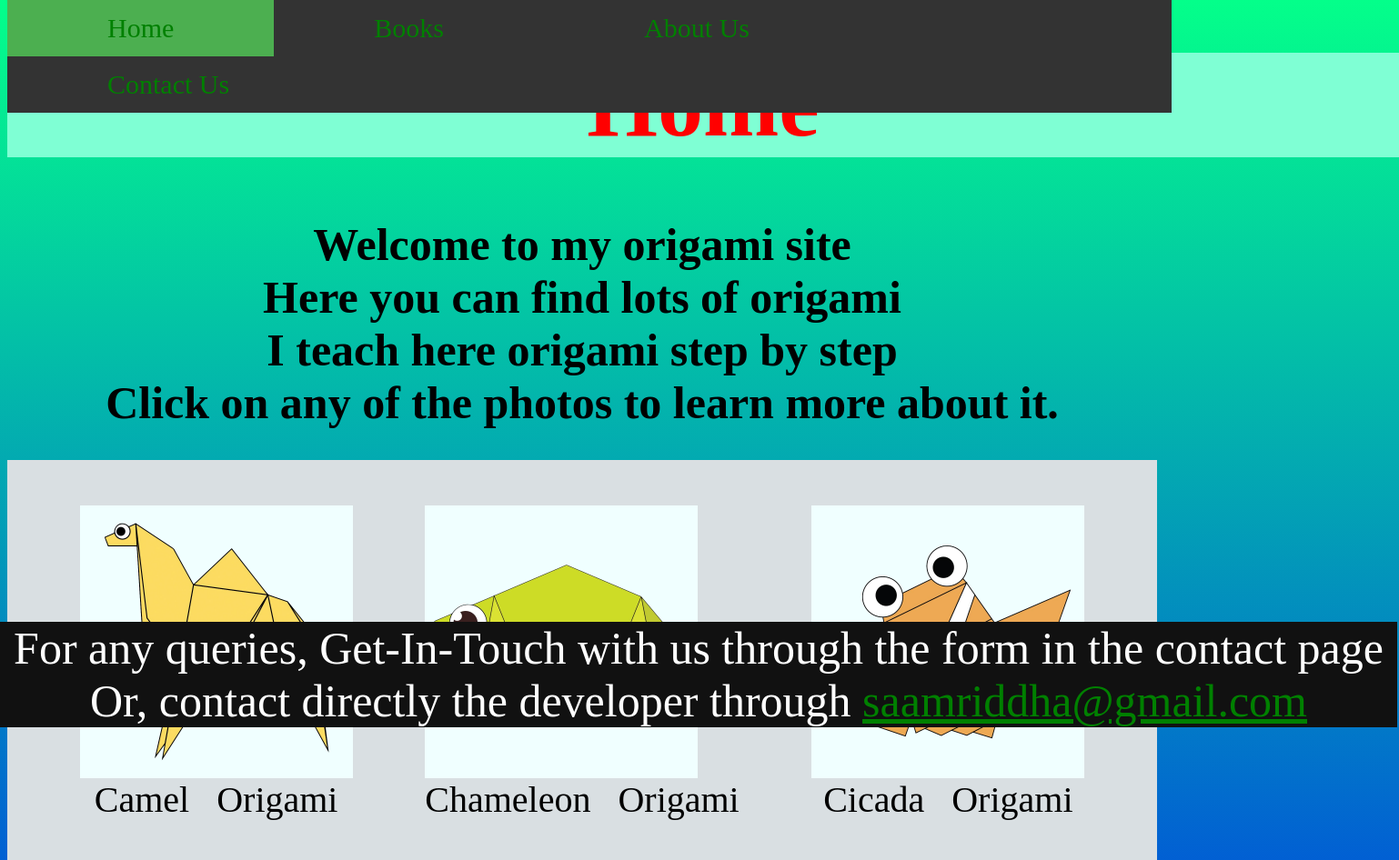
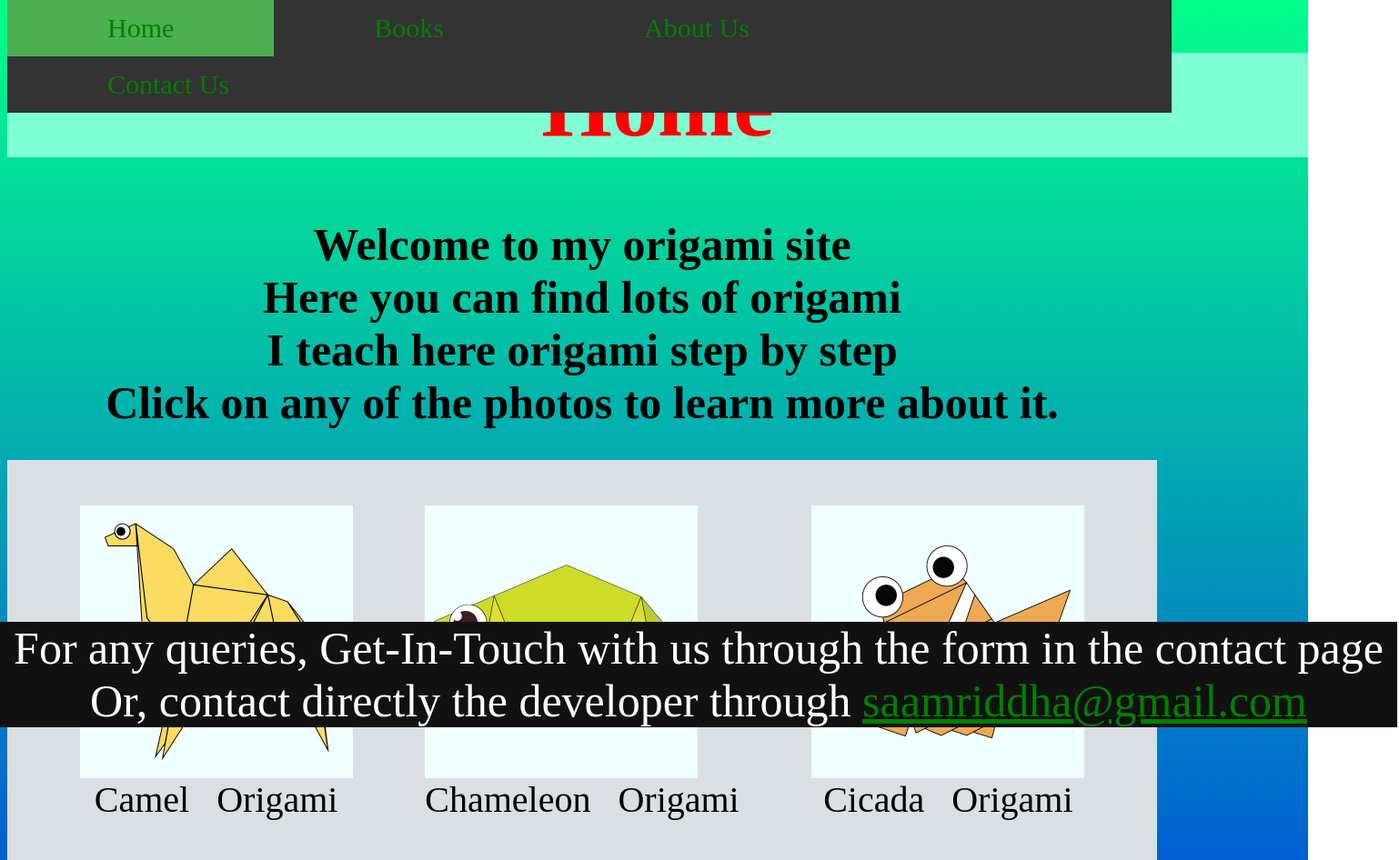
Before and after one commit to Samriddha2007/Origami-Website, a plain HTML site: page index.html in a window 1280 px wide. Shown: the top 946 px of the page at 91% size, 1538 px wide, since content can reach past the window. Drawn offline with Linux system fonts and the light colour scheme.

Commit message:
Update style.css

```diff
--- a/style.css
+++ b/style.css
@@ -14,7 +14,7 @@ body{
 }
 .title{
     background-color: aquamarine;
-    width:1530px;
+    width:1430px;
     text-align: center;
     color:red;
     font-size:100px;
```
